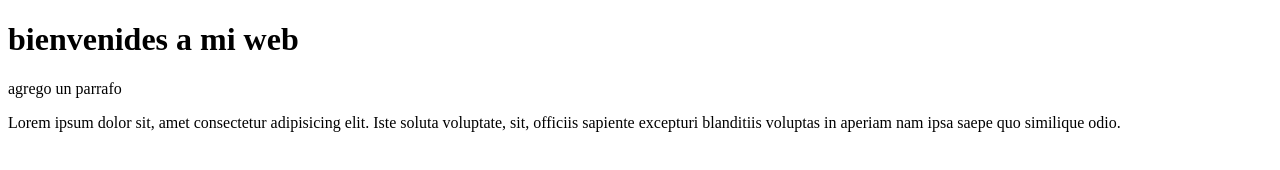
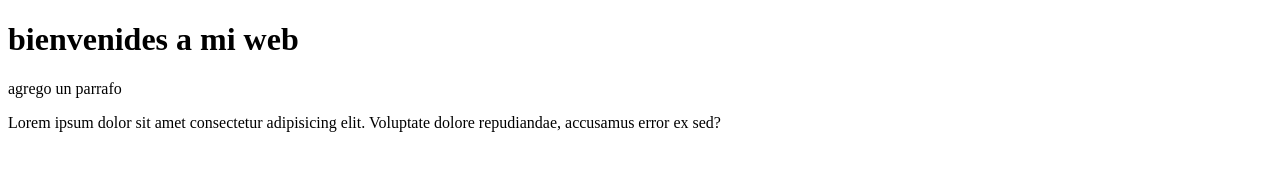
Before and after one commit to solangeleites/miweb, a plain HTML site: page index.html in a window 1280 px wide. Drawn offline with Linux system fonts and the light colour scheme.

Commit message:
agregue un parrafo lorem

```diff
--- a/index.html
+++ b/index.html
@@ -9,6 +9,6 @@
 <body>
     <h1>bienvenides a mi web</h1>
     <p>agrego un parrafo</p>
-    <p>Lorem ipsum dolor sit, amet consectetur adipisicing elit. Iste soluta voluptate, sit, officiis sapiente excepturi blanditiis voluptas in aperiam nam ipsa saepe quo similique odio.</p>
+    <p>Lorem ipsum dolor sit amet consectetur adipisicing elit. Voluptate dolore repudiandae, accusamus error ex sed?</p>
 </body>
 </html>
```
